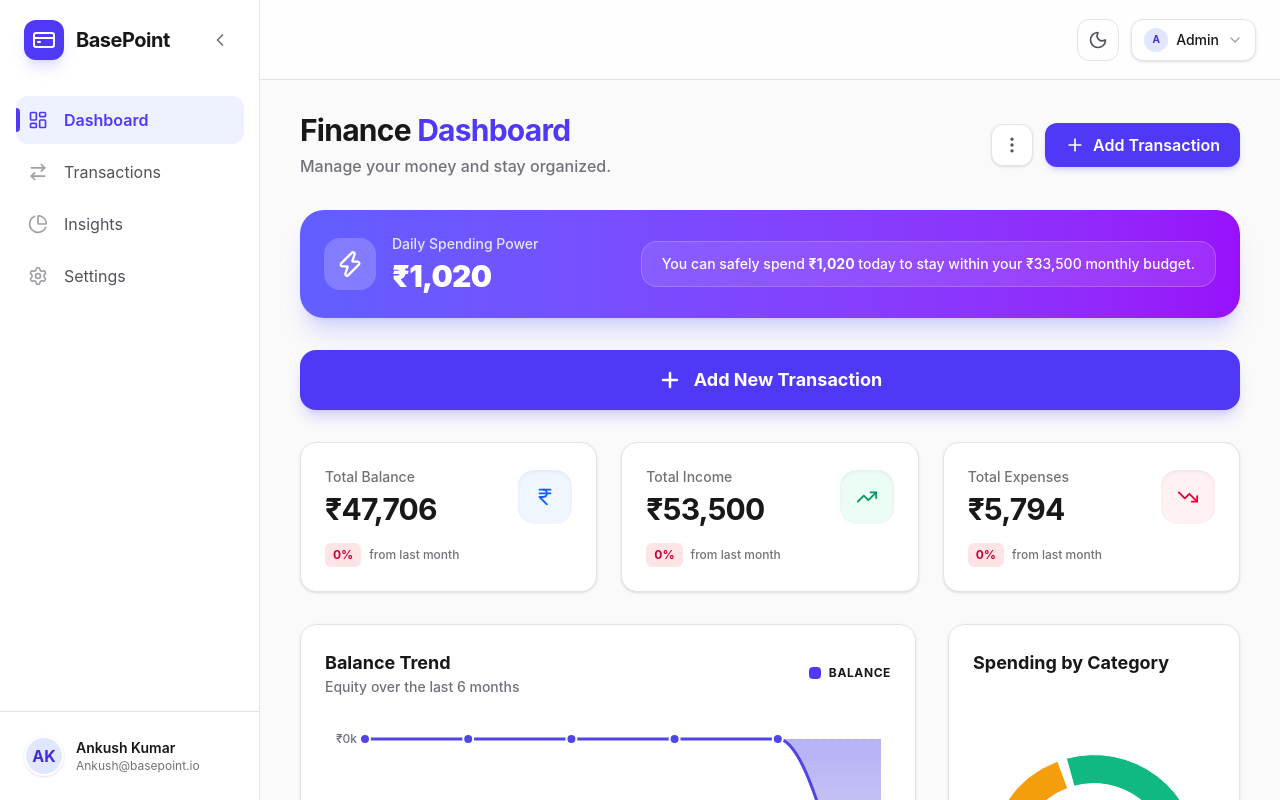
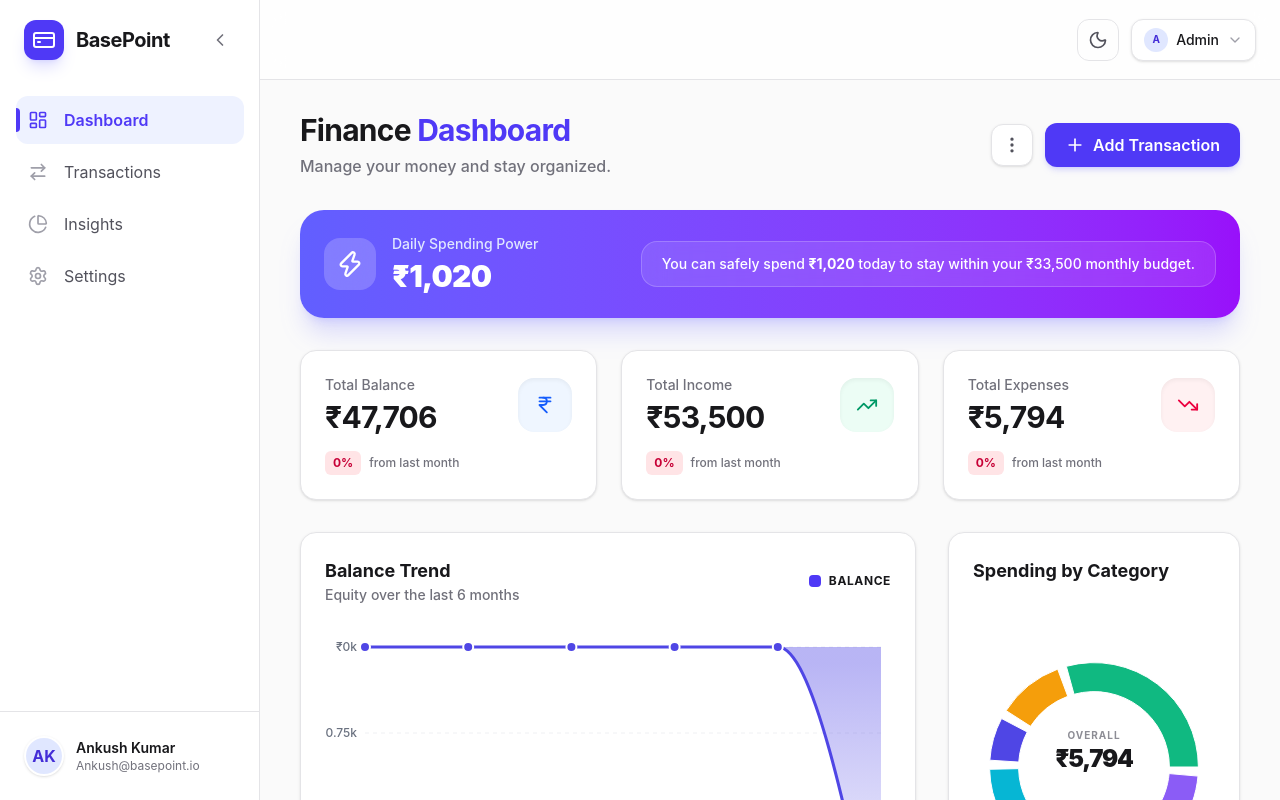
Before and after one commit to Ankush23056/BasePoint, a React (Vite) app: page / in a window 1280 px wide. Shown: the top 800 px of the page. Built offline with nearby package versions, Linux system fonts and the light colour scheme.

Commit message:
style: implement responsive visibility for 'Add Transaction' buttons across mobile and desktop

```diff
--- a/src/components/Dashboard.jsx
+++ b/src/components/Dashboard.jsx
@@ -591,7 +591,7 @@ const Dashboard = () => {
             <motion.button
               whileTap={{ scale: 0.97 }}
               onClick={() => setIsModalOpen(true)}
-              className="btn-primary hidden sm:flex items-center gap-2"
+              className="btn-primary hidden md:flex items-center gap-2"
             >
               <Plus size={20} />
               Add Transaction
@@ -630,7 +630,7 @@ const Dashboard = () => {
         <motion.div
           initial={{ opacity: 0, y: 20 }}
           animate={{ opacity: 1, y: 0 }}
-          className="flex justify-center"
+          className="flex md:hidden justify-center"
         >
           <button
             ref={buttonRef}
@@ -1025,7 +1025,7 @@ const Dashboard = () => {
       {/* Floating Action Button (FAB) for mobile thumb access */}
       {ReactDOM.createPortal(
         <AnimatePresence>
-          {!isViewer && showFixedFAB && (
+          {!isViewer && showFixedFAB && isMobile && (
             <motion.button
               key="fixed-fab"
               initial={{ opacity: 0, scale: 0, y: 20 }}
```
